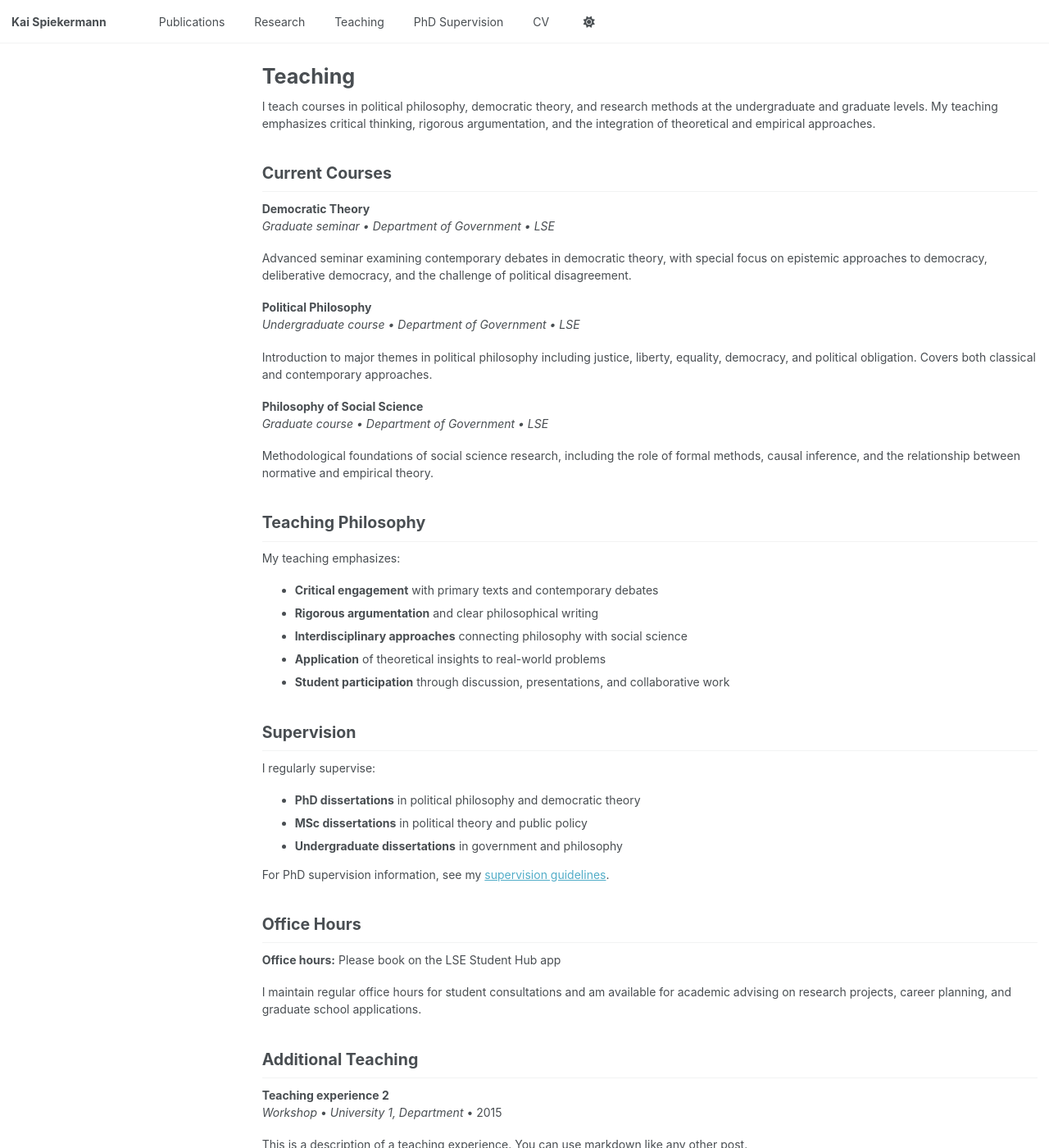
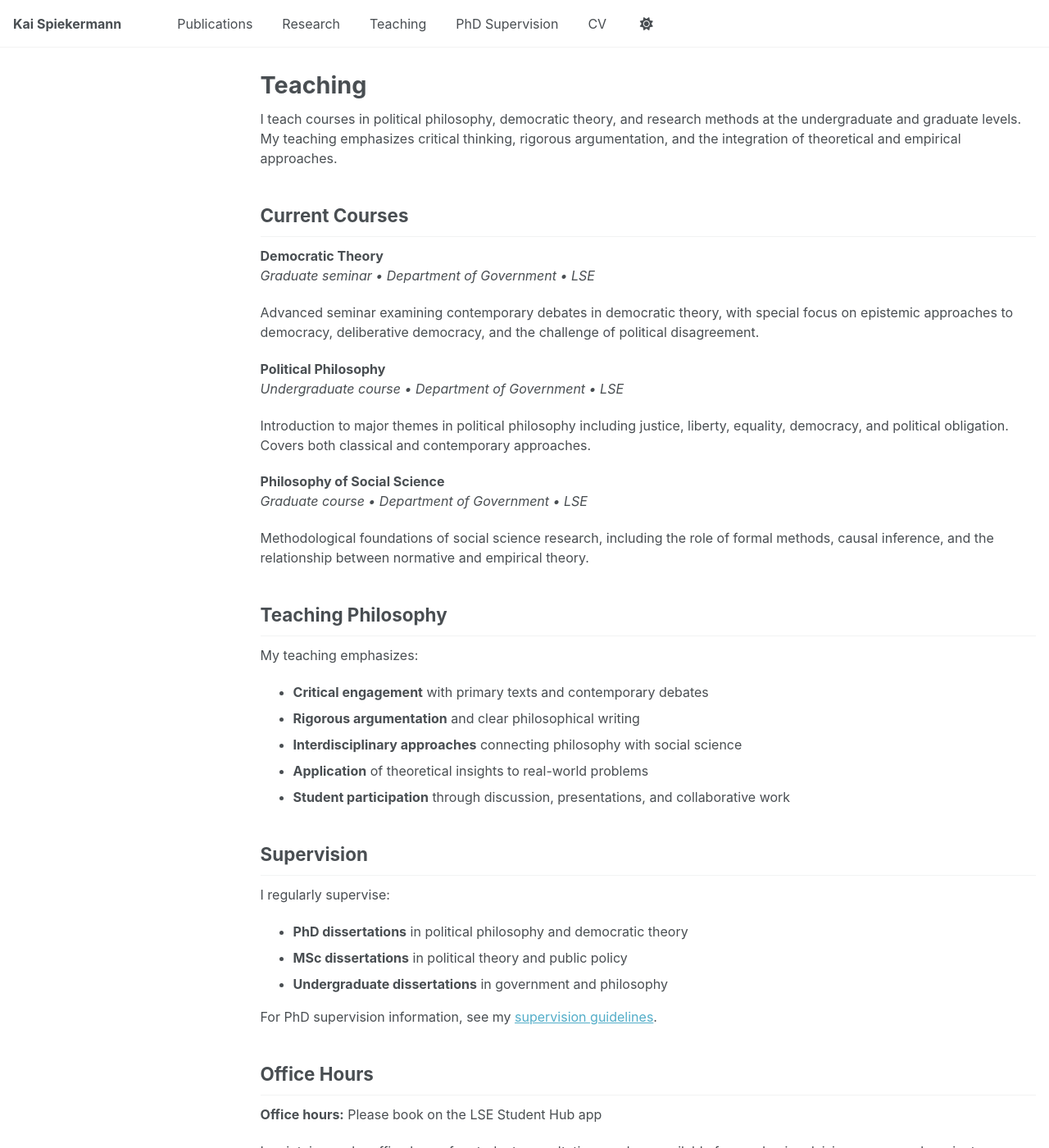
Before and after one commit to kaispk/kaispk.github.io, a Jekyll site: the page built from _pages/teaching.md, in a window 1280 px wide and 1400 px high. Shown: the whole window at 82% size. Built offline with Jekyll 4.4.1, drawn with Linux system fonts in a browser that asks for light colours; a script that is not in the unit is left out.

Commit message:
Update single-no-sidebar.html

```diff
--- a/_layouts/single-no-sidebar.html
+++ b/_layouts/single-no-sidebar.html
@@ -25,18 +25,18 @@ layout: default
   }
 
   .page {
-    width: 100% !important;
+    width: 80% !important;
     padding-right: 0 !important;
     max-width: 1000px;
     margin: 0 auto;
   }
 
   body {
-    font-size: 14px;
+    font-size: 16px;
   }
 
   .page__content {
-    font-size: 14px;
+    font-size: 16px;
   }
 
   h1 { font-size: 1.8em; }
```
